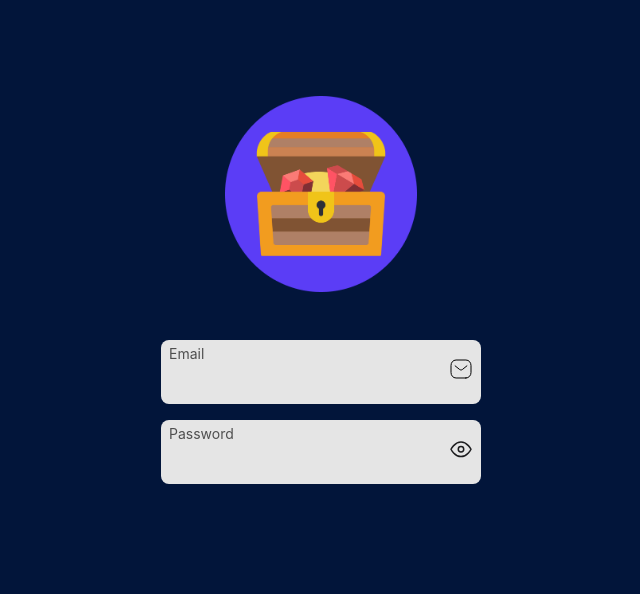
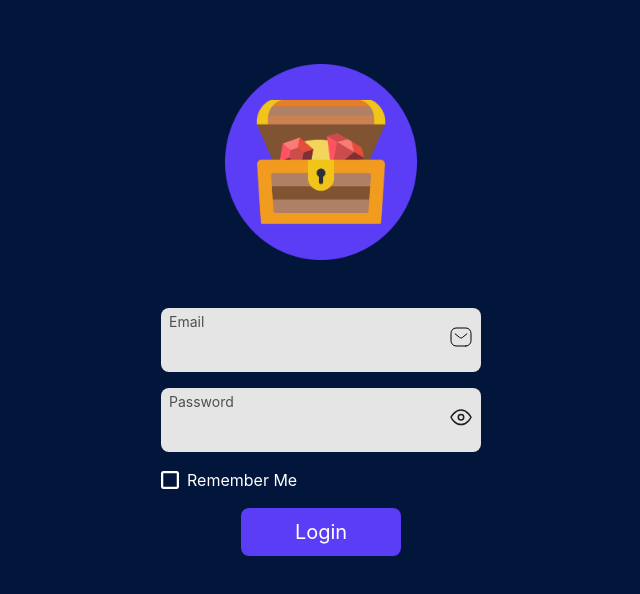
Before and after one commit to ITUMasters/treasure-web, a React (Create React App) app: page / in a window 1280 px wide. Shown: the top 594 px of the page, without its empty margins (319-959 px from the left). Built offline with nearby package versions, Linux system fonts and the light colour scheme.

Commit message:
fix/MainPage

```diff
--- a/src/pages/MainPage.tsx
+++ b/src/pages/MainPage.tsx
@@ -1,19 +1,23 @@
 import React, { useState } from "react";
 import { Input } from "../ui/Input";
+import { Checkbox } from "../ui/Checkbox";
+import { Button } from "../ui/Button";
 
 export function MainPage() {
   const [email, setEmail] = useState("");
   const [password, setPassword] = useState("");
   const [isPasswordVisible, setIsPasswordVisible] = useState(true);
+  const [checked, setChecked] = useState(false);
   return (
     <div className="bg-bgColor h-screen items-center flex flex-col">
-      <div className="w-full mt-24 flex flex-col items-center">
+      <div className="w-full mt-16 flex flex-col items-center">
         <img
           src={require("../assets/images/LOGO.png")}
           width={192}
           height={192}
           alt="treasure_logo"
         />
+        <div>
           <div className="w-80 mt-12">
             <Input
               title="Email"
@@ -38,6 +42,21 @@ export function MainPage() {
               }}
             />
           </div>
+          <div className="mt-4 flex flex-row items-center">
+            <Checkbox
+              checked={checked}
+              onClick={() => {
+                setChecked(!checked);
+              }}
+            />
+            <p className="text-white ml-2">Remember Me</p>
+          </div>
+          <div className="flex justify-center">
+            <div className="mt-4 w-40">
+              <Button size="xlarge">Login</Button>
+            </div>
+          </div>
+        </div>
       </div>
     </div>
   );
```
Lines whose indentation alone changed are shown as unchanged.
